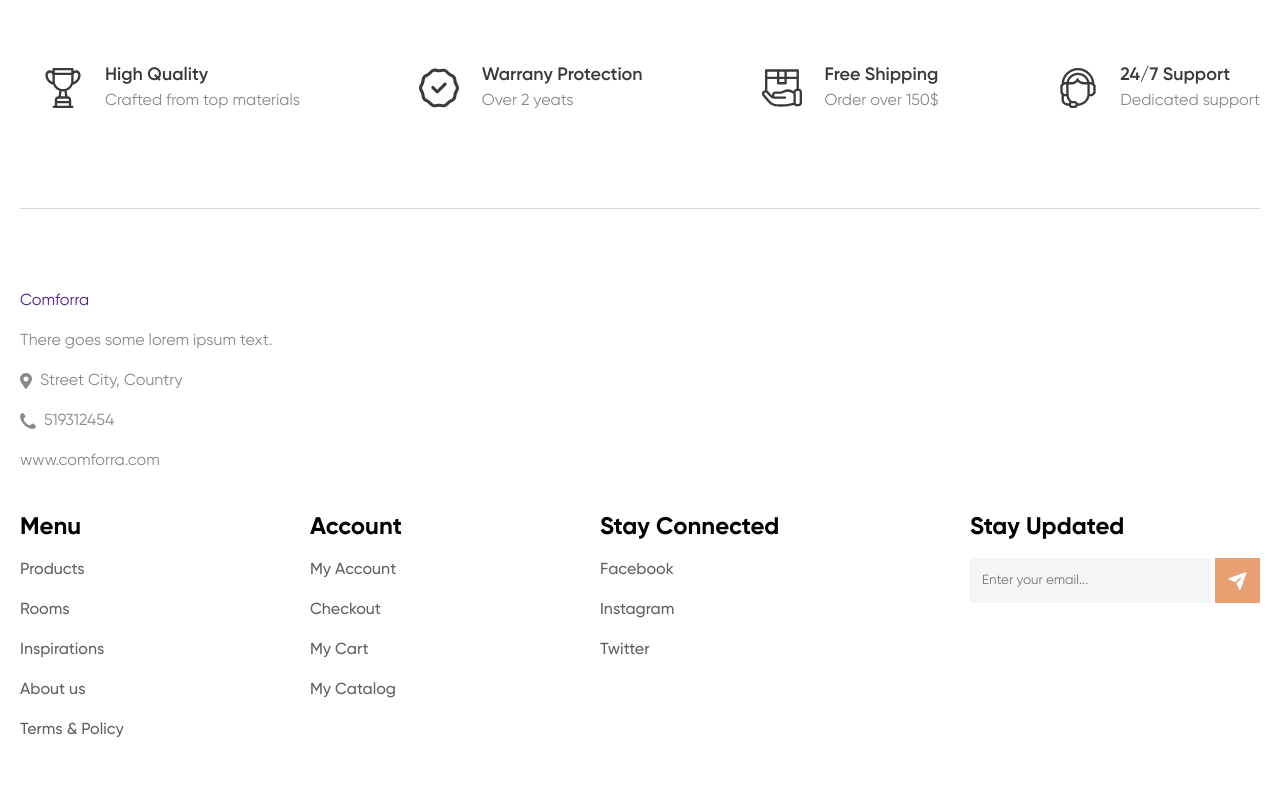
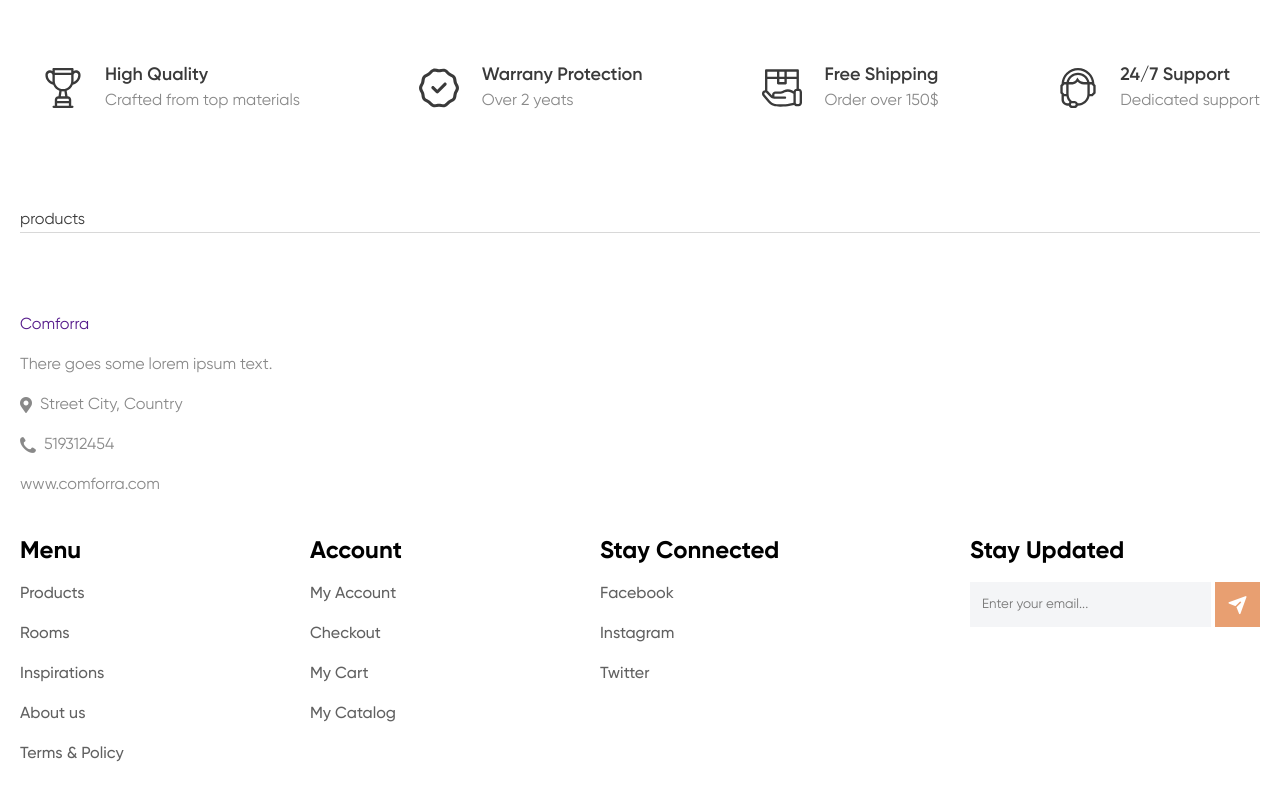
Before and after one commit to jugurj/comforra-furniture-shop, a Vue app: page / in a window 1280 px wide. Shown: the part 801-1601 px from the top of the page. Built offline with nearby package versions, Linux system fonts and the light colour scheme.

Commit message:
Prepared Product component for the product list section

```diff
--- a/src/components/PageContent.vue
+++ b/src/components/PageContent.vue
@@ -3,8 +3,13 @@
     <section class="page__main-slider">
       <MainSlider />
     </section>
+
     <section class="page__advantages">
       <Advantages />
+    </section>
+
+    <section class="page__products">
+      <Products />
     </section>
   </main>
 </template>
@@ -12,12 +17,14 @@
 <script>
 import MainSlider from "@/components/MainSlider";
 import Advantages from "@/components/Advantages";
+import Products from "@/components/Products";
 
 export default {
   name: "PageContent",
   components: {
     MainSlider,
     Advantages,
+    Products,
   },
 };
 </script>
--- /dev/null
+++ b/src/components/Products.vue
@@ -0,0 +1,15 @@
+<template>
+  <div class="products">
+    <div class="products__container _container">
+      products
+    </div>
+  </div>
+</template>
+
+<script>
+export default {
+  name: "Products",
+};
+</script>
+
+<style></style>
```
